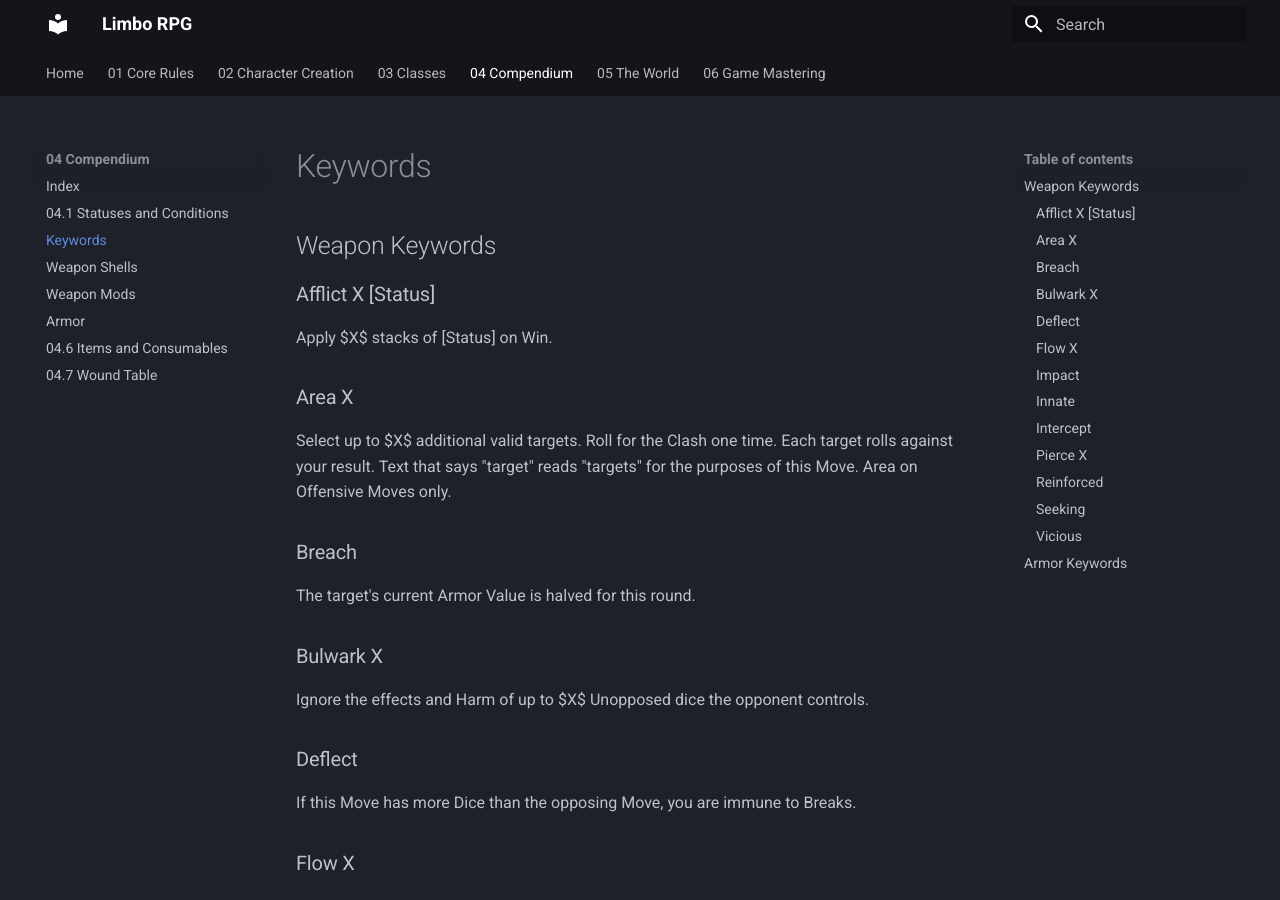
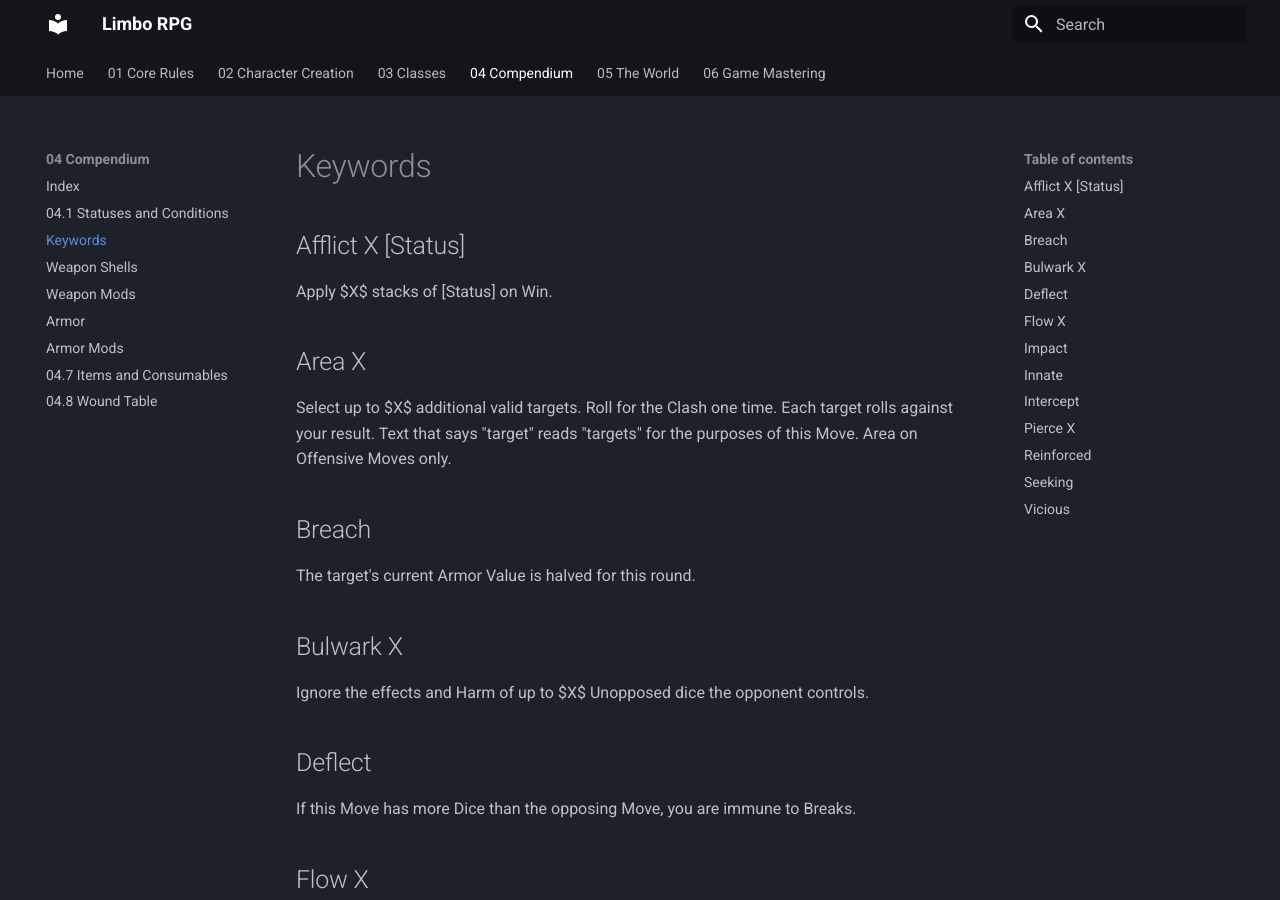
Before and after one commit to Bonfou/LimboRPG, an MkDocs documentation site: the page built from docs/04_Compendium/04.2_Keywords.md, in a window 1280 px wide and 900 px high. Built offline with MkDocs 1.6.1 and Material for MkDocs 9.7.7, drawn with Linux system fonts in a browser that asks for light colours.

Commit message:
Change Armor Keywords to Armor Mods

```diff
--- a/docs/04_Compendium/04.2_Keywords.md
+++ b/docs/04_Compendium/04.2_Keywords.md
@@ -1,29 +1,27 @@
 # Keywords
-## Weapon Keywords
-### Afflict X \[Status\]
+## Afflict X \[Status\]
 Apply $X$ stacks of \[Status\] on Win.
-### Area X
+## Area X
 Select up to $X$ additional valid targets. Roll for the Clash one time. Each target rolls against your result. Text that says "target" reads "targets" for the purposes of this Move. Area on Offensive Moves only.
-### Breach
+## Breach
 The target's current Armor Value is halved for this round.
-### Bulwark X
+## Bulwark X
 Ignore the effects and Harm of up to $X$ Unopposed dice the opponent controls.
-### Deflect
+## Deflect
 If this Move has more Dice than the opposing Move, you are immune to Breaks.
-### Flow X
+## Flow X
 On one or more Wins in a single Clash, gain X EP.
-### Impact
+## Impact
 If this Move deals 0 Harm, the target loses 1 EP. If the target has no EP, they take 5 true Harm instead.
-### Innate
+## Innate
 This Move relies on internal power (biology, psionics, code) rather than an external tool. It does not benefit from Weapon Features and does not use Weapon Tier for Scaling. It uses Anomaly Tier for Scaling and can be used while Disarmed.
-### Intercept
+## Intercept
 This Move may be used in response to another Move not targeting you. If you do, you become that Move’s target.
-### Pierce X
+## Pierce X
 Ignore *X* points of the target's AV.
-### Reinforced
+## Reinforced
 When you are Broken, only remove the next die in the sequence rather than all subsequent dice.
-### Seeking
+## Seeking
 This Move ignores the [Hidden](04.1_Statuses_and_Conditions.md#hidden) Condition.
-### Vicious
+## Vicious
 If this Move causes a Break, add +10 Harm to the total.
-## Armor Keywords
```
Also changed, not shown: docs/04_Compendium/04.6_Armor_Mods.md (added, +11 -0 lines), docs/04_Compendium/04.6_Items_and_Consumables.md (deleted), docs/04_Compendium/04.7_Items_and_Consumables.md (added), docs/04_Compendium/04.8_Wound_Table.md (renamed from docs/04_Compendium/04.7_Wound_Table.md).
